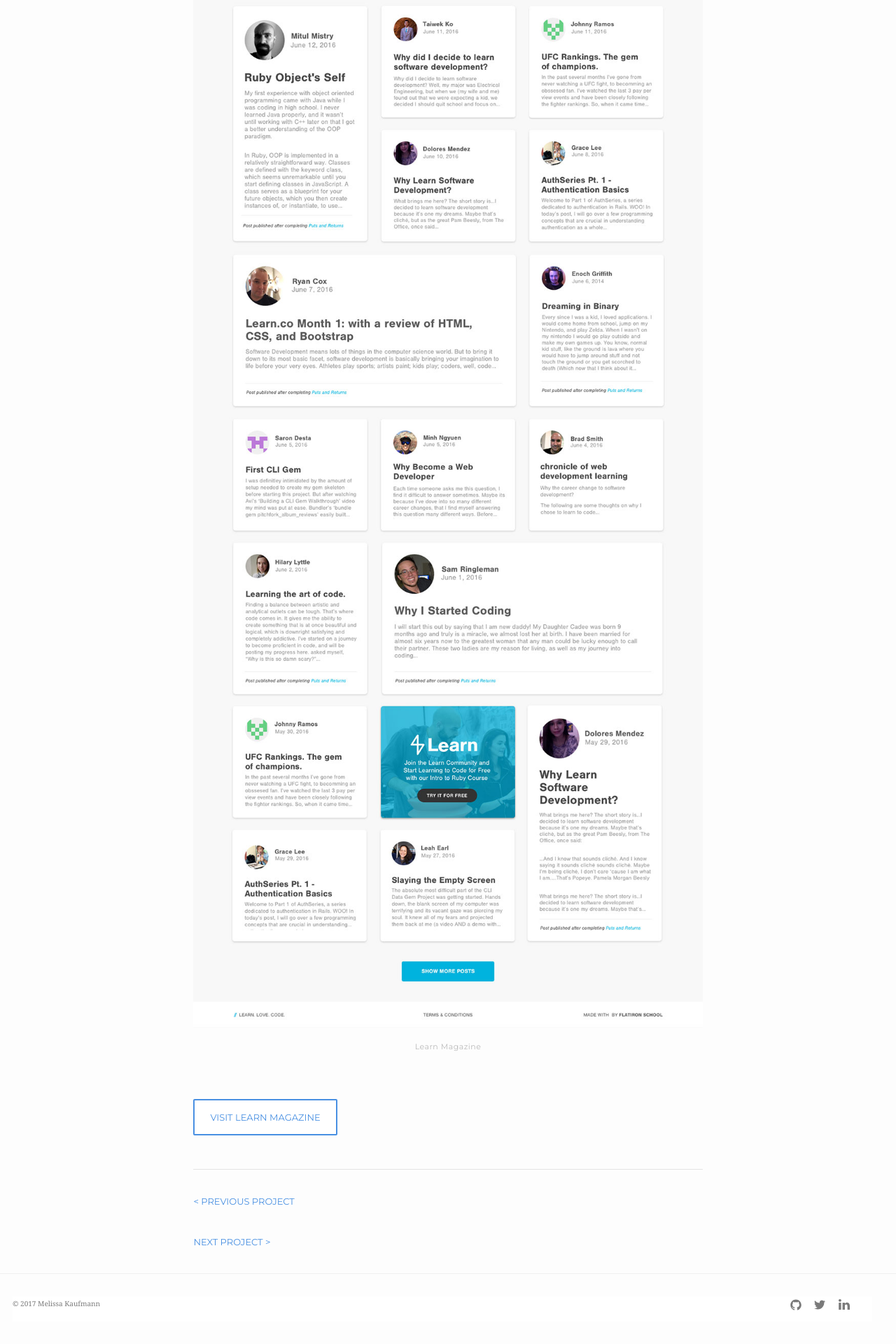
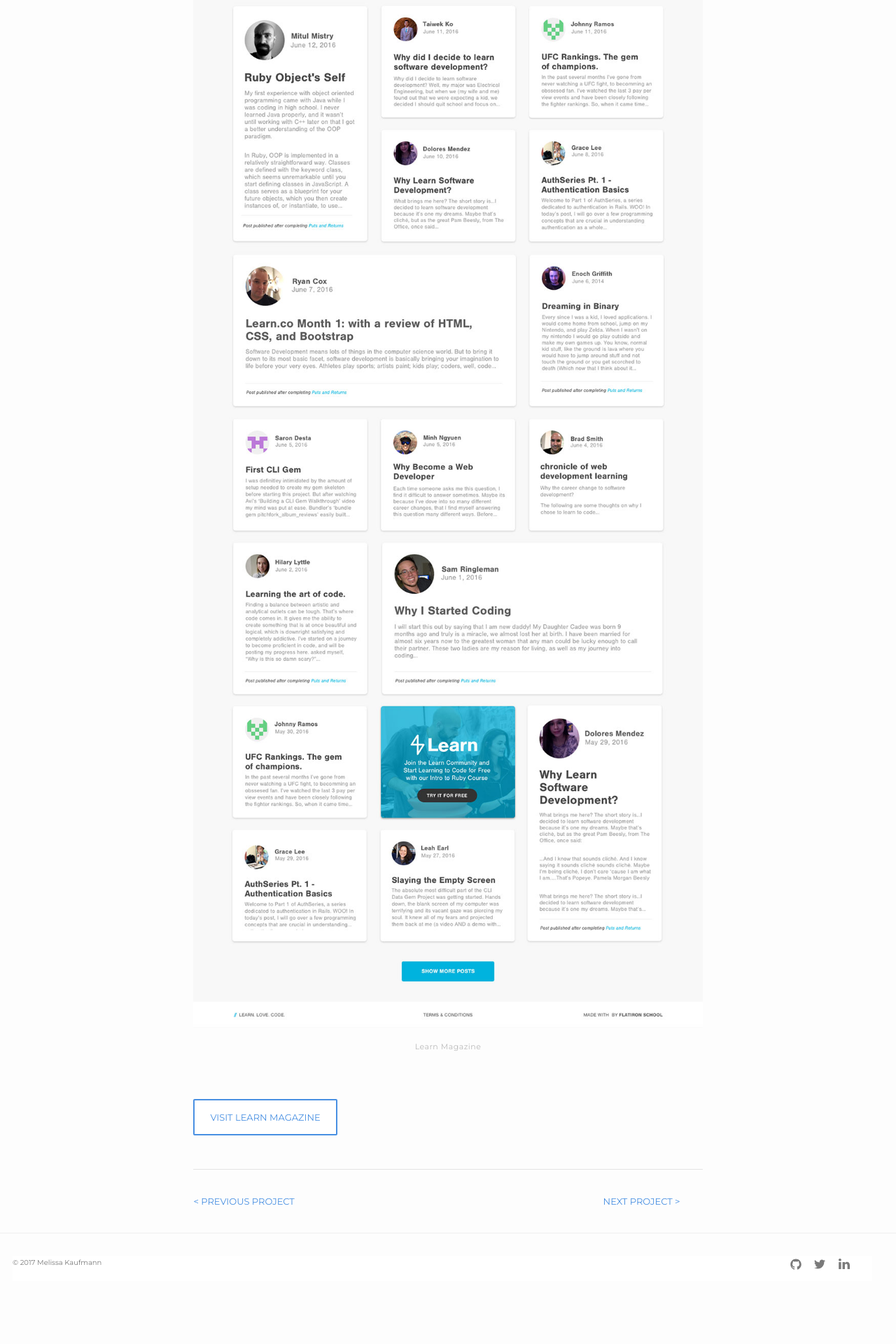
Before and after one commit to melissakaufmann-zz/portfolio, a Jekyll site: the page built from learn-mag.html, in a window 1280 px wide. Shown: the part 3193-5113 px from the top of the page at 70% size. Built offline with Jekyll 4.4.1, drawn with Linux system fonts in a browser that asks for light colours; some web fonts are replaced; after the commit the page ends 5055 px from its top, so only the background shows below that.

Commit message:
adjust footer column and project navigation styles

```diff
--- a/_includes/footer.html
+++ b/_includes/footer.html
@@ -4,7 +4,7 @@
 
 
     <div class="footer-col-wrapper">
-      <div class="footer-col">
+      <div class="footer-col footer-col-1">
         <p class="footer-text">&copy; 2017 Melissa Kaufmann</p>
 
            <!-- {% if site.email %}
--- a/_sass/minima/_layout.scss
+++ b/_sass/minima/_layout.scss
@@ -92,10 +92,11 @@
   padding: $spacing-unit 0;
 }
 
-.footer-heading {
-  font-size: 18px;
-  margin-bottom: $spacing-unit / 2;
+.footer-text {
+  font-family: $sans-font-family;
+  font-size: 10px;
 }
+
 
 .social-media-list {
   list-style: none;
@@ -115,13 +116,22 @@
   background-color: white;
 }
 
+.project-footer-col,
 .footer-col {
   float: left;
-  width: -webkit-calc(50% - (#{$spacing-unit} / 2));
+
+}
+
+.project-footer-col-1,
+.footer-col-1 {
+   width: -webkit-calc(50% - (#{$spacing-unit} / 2));
   width:         calc(50% - (#{$spacing-unit} / 2));
 }
 
+.project-footer-col-2,
 .footer-col-2 {
+  width: -webkit-calc(50% - (#{$spacing-unit} / 2));
+  width:         calc(50% - (#{$spacing-unit} / 2));
   text-align: right;
 }
 
```
